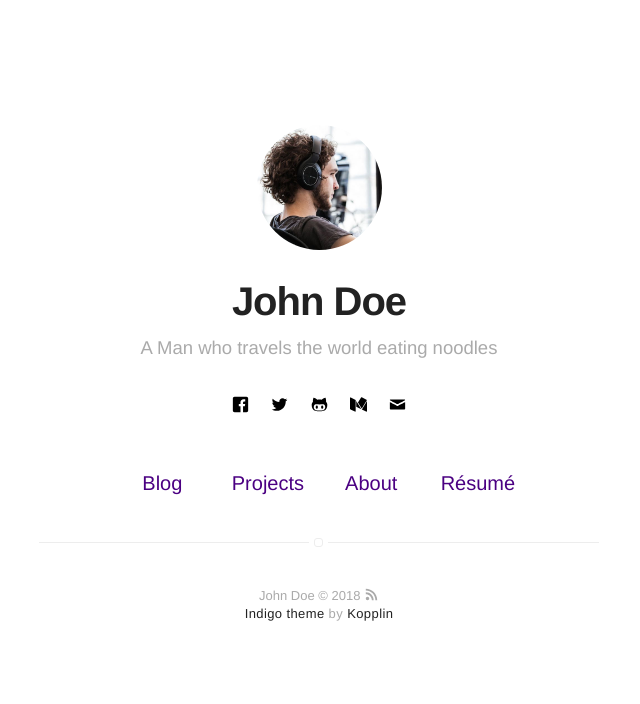
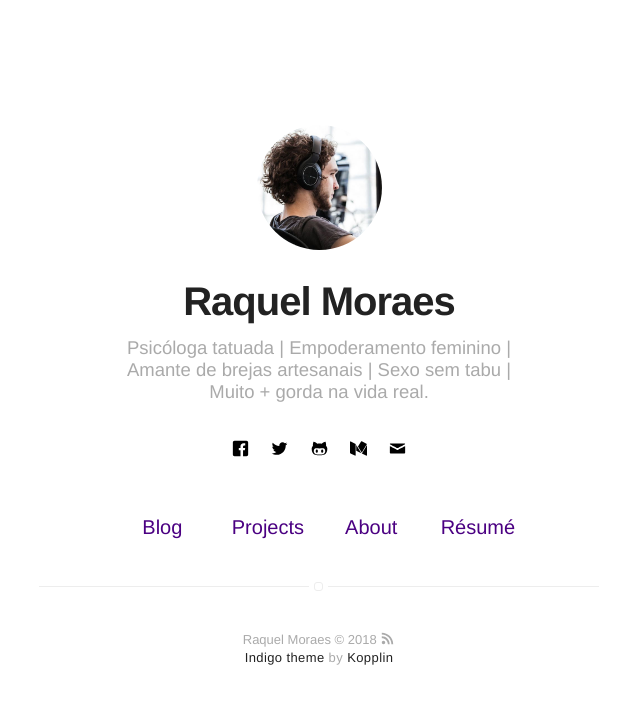
Before and after one commit to Gawiga/kelmoraes, a Jekyll site: the page built from index.html, in a window 1280 px wide. Shown: the top 704 px of the page, without its empty margins (321-961 px from the left). Built offline with Jekyll 4.4.1, drawn with Linux system fonts in a browser that asks for light colours.

Commit message:
alterações iniciais

```diff
--- a/_config.yml
+++ b/_config.yml
@@ -1,9 +1,9 @@
 # main text of home
-name: John Doe
-bio: A Man who travels the world eating noodles
+name: Raquel Moraes
+bio: Psicóloga tatuada | Empoderamento feminino | Amante de brejas artesanais | Sexo sem tabu | Muito + gorda na vida real.
 
 # twitter summary info
-description: A blog about technology and stuff related
+description: Um blog
 
 # if it's an external image, update below for true
 # better with square images
```
